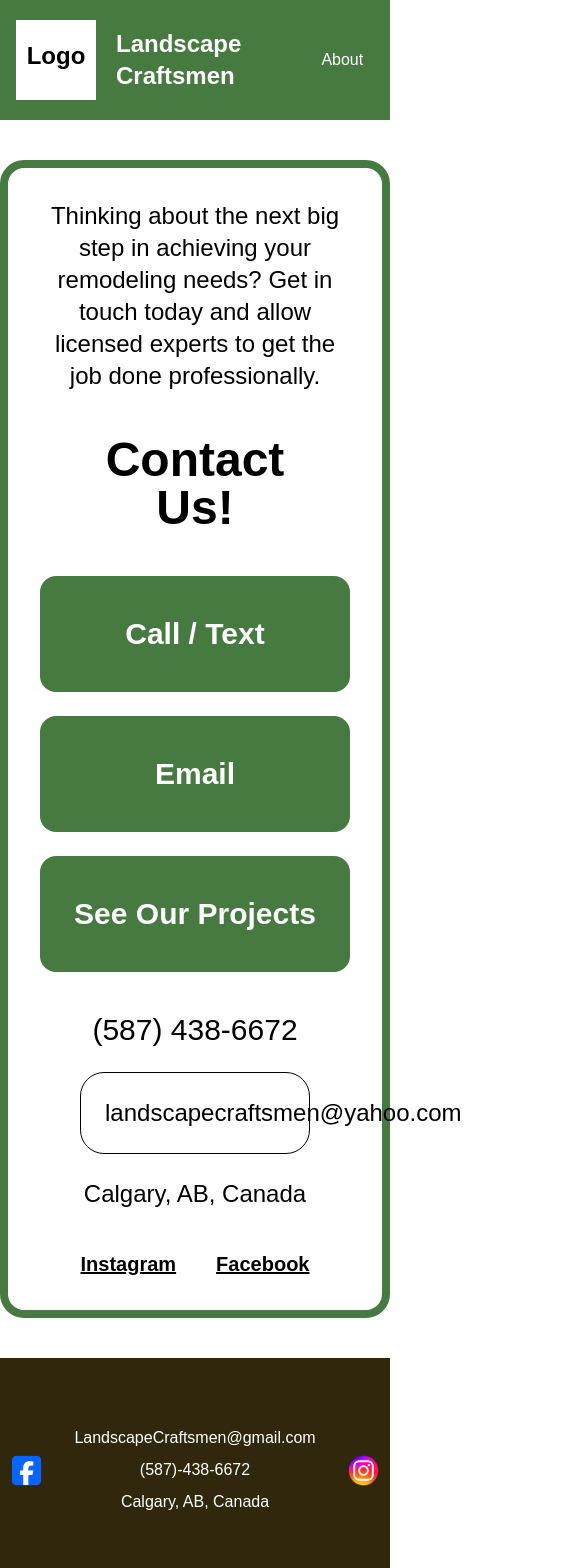
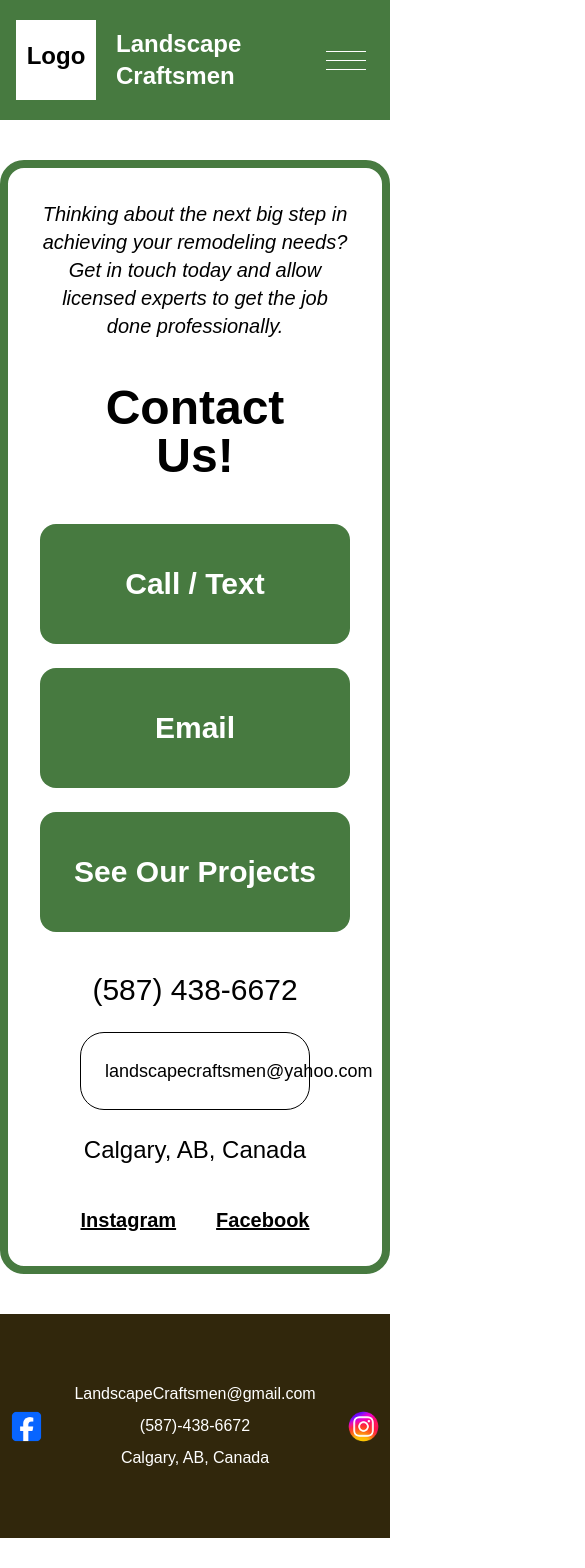
Before and after one commit to Syntactix31/capstone-proj, a Next.js app: page /contact in a window 390 px wide. Shown: the top 1568 px of the page, 585 px wide, since content can reach past the window. After the commit the page ends 1538 px from the top, so only its background shows below. Built offline with nearby package versions, Linux system fonts and the light colour scheme.

Commit message:
intermittent push before beginning gallery images on main page (adjusted other pages for consistency)

```diff
--- a/src/app/components/Navbar.js
+++ b/src/app/components/Navbar.js
@@ -8,16 +8,21 @@ export default function NavBar () {
             <div className="flex gap-5 items-center">
 
               {/* Theo replace this with logo */}
-              <div className="w-20 bg-white h-20 text-black font-bold text-2xl text-center pt-5">Logo</div>
+              <Link href="/">
+                <div className="w-20 bg-white h-20 text-black font-bold text-2xl text-center pt-5">Logo</div>
+              </Link>
 
-              <h1 className="text-2xl font-bold flex flex-col">
-                <span>Landscape</span>
-                <span>Craftsmen</span>
-              </h1>
+              <Link href="/">
+                <h1 className="text-2xl font-bold flex flex-col">
+                  <span>Landscape</span>
+                  <span>Craftsmen</span>
+                </h1>
+              </Link>
+
             </div>
 
-            <div className="flex justify-center items-center gap-20 mr-10">
-              <ul className="flex gap-10 ml-20 ">
+            <div className="flex justify-center items-center lg:gap-20 lg:mr-10">
+              <ul className="hidden lg:flex gap-10 ml-20 ">
                 <li><Link href="/about" className="hover:opacity-60">About</Link></li>
                 <li><Link href="/services" className="hover:opacity-60">Services</Link></li>
                 <li><Link href="/contact" className="hover:opacity-60">Contact</Link></li>
--- a/src/app/contact/page.js
+++ b/src/app/contact/page.js
@@ -13,10 +13,10 @@ export default function Contact() {
         {/* Intro Section */}
         <section className="max-w-5xl mx-auto text-center space-y-6 py-10">
           <div className="border-8 border-[#477A40] rounded-3xl p-8">
-            <p className="text-2xl md:text-3xl text-black">
+            <p className="text-xl md:text-[22px] text-black font-light"><i>
               Thinking about the next big step in achieving your remodeling needs?
               Get in touch today and allow licensed experts to get the job done
-              professionally.
+              professionally.</i>
             </p>
 
 
@@ -26,25 +26,39 @@ export default function Contact() {
         </section>
 
         {/* CTA Section */}
-        <section className="grid grid-cols-1 md:grid-cols-3 gap-6 max-w-6xl mx-auto">
+        <section className="grid grid-cols-1 md:grid-cols-3 gap-6 max-w-6xl mx-auto transition-transform">
           <a
             href="tel:5874386672"
-            className="text-center text-3xl font-bold py-10 rounded-2xl bg-[#477A40] text-white hover:bg-gray-200 hover:text-black transition"
+            className="text-center flex items-center justify-center text-3xl font-bold py-10 rounded-2xl bg-[#477A40] text-white
+             border-2 border-transparent
+             hover:bg-white hover:border-[#477A40] hover:text-[#477A40]
+             transition-all duration-200
+             hover:scale-105 active:scale-95
+             transform-gpu origin-center"
           >
             Call / Text
           </a>
 
           <a
             href="mailto:landscapecraftsmen@yahoo.com"
-            className="text-center text-3xl font-bold py-10 rounded-2xl bg-[#477A40] text-white hover:bg-gray-200 hover:text-black transition"
+            className="text-center flex items-center justify-center text-3xl font-bold py-10 rounded-2xl bg-[#477A40] text-white
+             border-2 border-transparent
+             hover:bg-white hover:border-[#477A40] hover:text-[#477A40]
+             transition-all duration-200
+             hover:scale-105 active:scale-95
+             transform-gpu origin-center"
           >
             Email
           </a>
 
           <Link
-            href="https://www.instagram.com/landscape.craftsmen"
-            target="_blank"
-            className="text-center text-3xl font-bold py-10 rounded-2xl bg-[#477A40] text-white hover:bg-gray-200 hover:text-black transition"
+            href="/projects"
+            className="text-center flex items-center justify-center text-3xl font-bold py-10 rounded-2xl bg-[#477A40] text-white
+             border-2 border-transparent
+             hover:bg-white hover:border-[#477A40] hover:text-[#477A40]
+             transition-all duration-200
+             hover:scale-105 active:scale-95
+             transform-gpu origin-center"
           >
             See Our Projects
           </Link>
@@ -55,7 +69,7 @@ export default function Contact() {
           <p className="text-3xl">(587) 438-6672</p>
 
           <div className="bg-white border rounded-3xl p-6">
-            <p className="text-2xl">
+            <p className="text-lg sm:text-2xl">
               landscapecraftsmen@yahoo.com
             </p>
           </div>
--- a/src/app/page.js
+++ b/src/app/page.js
@@ -12,11 +12,11 @@ export default function Home() {
           <NavBar />
         </header>
 
-      <main className="flex min-h-screen w-full bg-white">
+      <main className="flex flex-col min-h-screen w-full bg-white gap-20">
 
 
-        <div className="mx-auto w-full max-w-6xl px-4">
-          <section className="relative mt-10 overflow-hidden rounded-3xl border border-[#477a40]/20 bg-gradient-to-br from-[#477a40]/10 via-white to-white p-8 shadow-lg md:p-12">
+        <div className="w-full mx-auto max-w-6xl px-4">
+          <section className="w-200 relative mt-10 overflow-hidden rounded-xl border border-[#477a40]/20 bg-gradient-to-br from-[#477a40]/10 via-white to-white p-8 shadow-lg md:p-12 mx-auto">
             <div className="pointer-events-none absolute -right-24 -top-24 h-72 w-72 rounded-full bg-[#477a40]/20 blur-3xl" />
             <div className="pointer-events-none absolute -bottom-28 -left-28 h-72 w-72 rounded- bg-[#477a40]/10 blur-3xl" />
 
@@ -25,7 +25,7 @@ export default function Home() {
                 Licensed • Insured • Free Estimates
               </p>
 
-              <h1 className="mt-4 text-4xl font-extrabold tracking-tight text-gray-900 sm:text-5xl">
+              <h1 className="mt-4 text-4xl font-extrabold tracking-tight text-gray-900  w-160 sm:text-5xl">
                 The Contracting Company You Can Trust
               </h1>
 
@@ -35,11 +35,17 @@ export default function Home() {
               </h2>
 
               <p className="mt-4 max-w-2xl text-lg leading-relaxed text-gray-600">
-                Lorem Ipsum is simply dummy text of the printing and typesetting industry. Lorem Ipsum has been the industrys standard dummy text ever since the 1500s, when an unknown printer took a galley of type and scrambled it to make a type specimen book. It has survived not only five centuries, but also the leap into electronic typesetting, remaining essentially unchanged. It was popularised in the 1960s with the release of Letraset sheets containing Lorem Ipsum passages, and more recently with desktop publishing software like Aldus PageMaker including versions of Lorem Ipsum.
+                Lorem Ipsum is simply dummy text of the printing and typesetting industry. Lorem Ipsum has been the industrys standard dummy text ever since the 1500s, when an unknown printer took a galley of type and scrambled it to make a type specimen book. It has survived not only five centuries, but also the leap into electronic typesetting, remaining essentially unchanged.
               </p>
+            </div>
 
-            </div>
+            <Link href="/about" className="font-bold ml-138">Learn More &rarr;</Link>
           </section>
+
+        </div>
+
+        <div>
+          <h2 className="mx-auto w-85 text-center p-2 text-3xl font-extrabold border-b-2 border-[#477a40]">Our Projects</h2>
         </div>
 
 
--- a/src/app/projects/page.js
+++ b/src/app/projects/page.js
@@ -70,7 +70,6 @@ export default function ProjectsPage() {
       </section>
 
       <section className="projectsSection">
-        <h2>Our Projects</h2>
 
         <div className="collage">
           {images.slice(0, 13).map((src, i) => (
```
